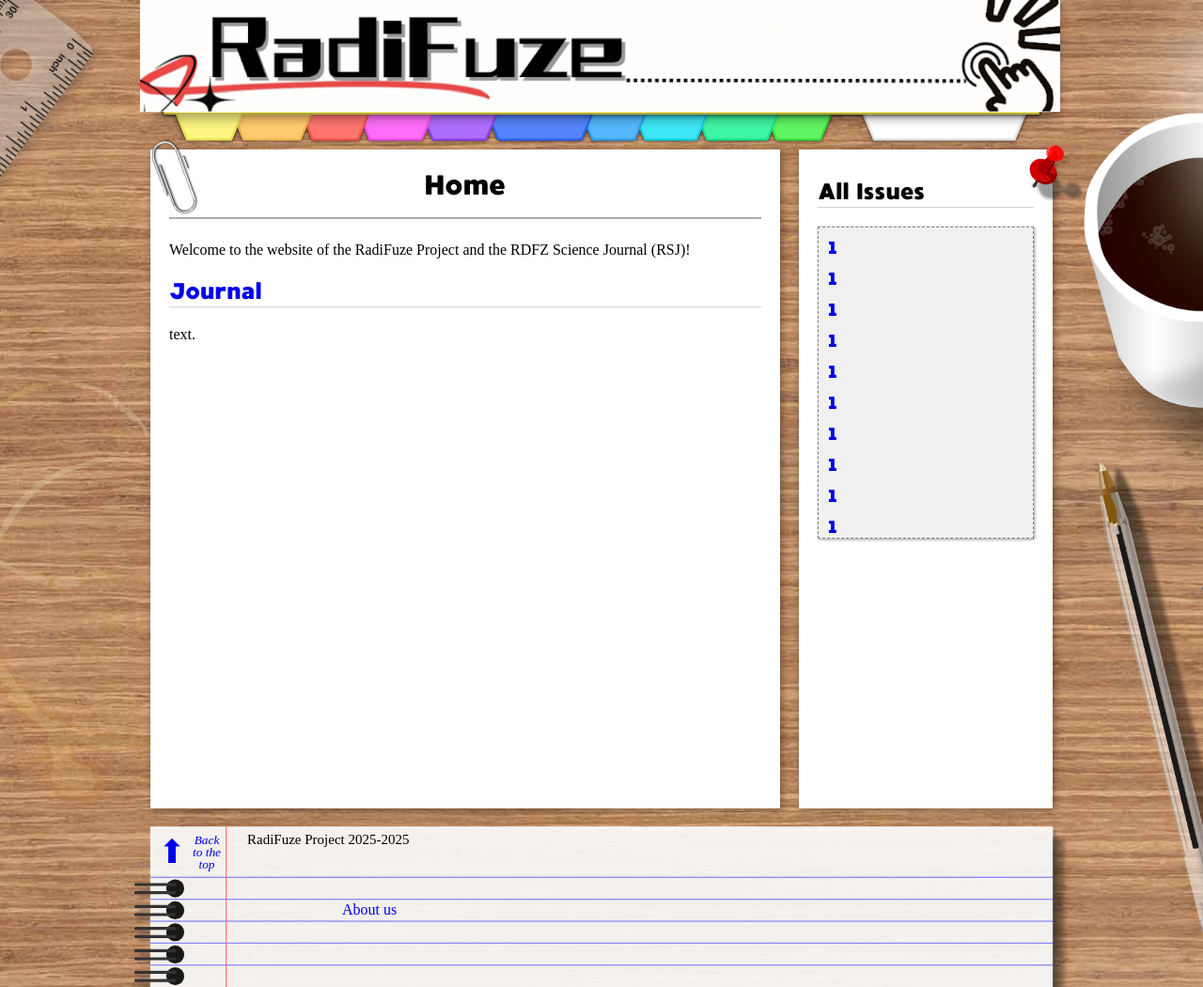
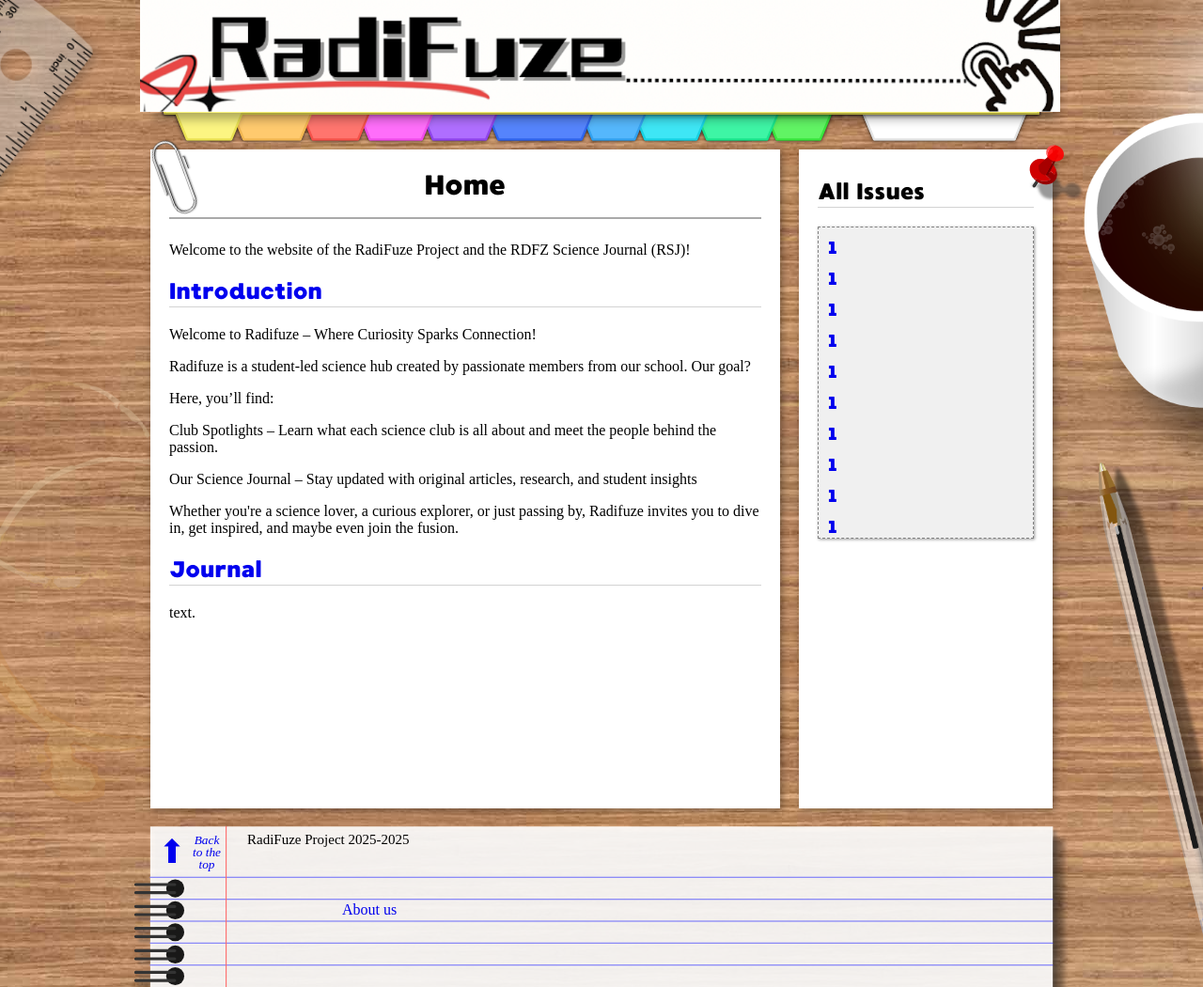
Before and after one commit to CareyRunboLi/radifuze.org, a Jekyll site: the page built from index.html, in a window 1280 px wide. Shown: the whole page at 94% size. Built offline with Jekyll 4.4.1, drawn with Linux system fonts in a browser that asks for light colours; some web fonts are replaced.

Commit message:
Update index.html

```diff
--- a/index.html
+++ b/index.html
@@ -9,6 +9,16 @@ scripts: <script src="slideshow/jquery-3.6.0.slim.min.js" defer></script>
         <div id="content">
             <h1>Home</h1>
             <p>Welcome to the website of the RadiFuze Project and the RDFZ Science Journal (RSJ)!</p>
+            <section>
+                <h2><a href="{{ site.baseurl }}/">Introduction</a></h2>
+                <p>Welcome to Radifuze – Where Curiosity Sparks Connection!</p>
+                <p>Radifuze is a student-led science hub created by passionate members from our school. Our goal?</p>
+                <p>Here, you’ll find:</p>
+                <p>Club Spotlights – Learn what each science club is all about and meet the people behind the passion.</p>
+                <p>Our Science Journal – Stay updated with original articles, research, and student insights</p>
+                <p>Whether you're a science lover, a curious explorer, or just passing by, Radifuze invites you to dive in, get inspired, and maybe even join the fusion.</p>
+            </section>
+
             <section>
                 <h2><a href="{{ site.baseurl }}/">Journal</a></h2>
                 <p>text.</p>
```
